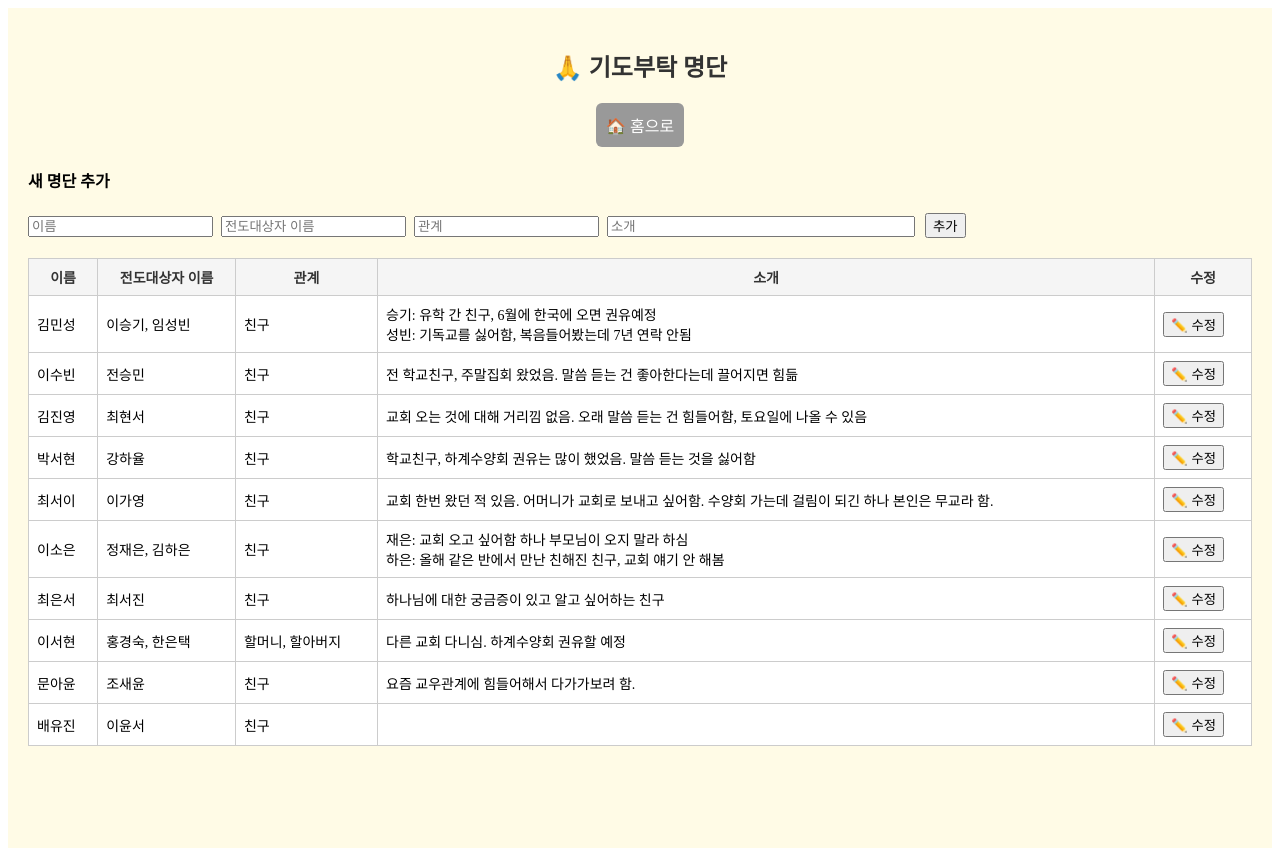
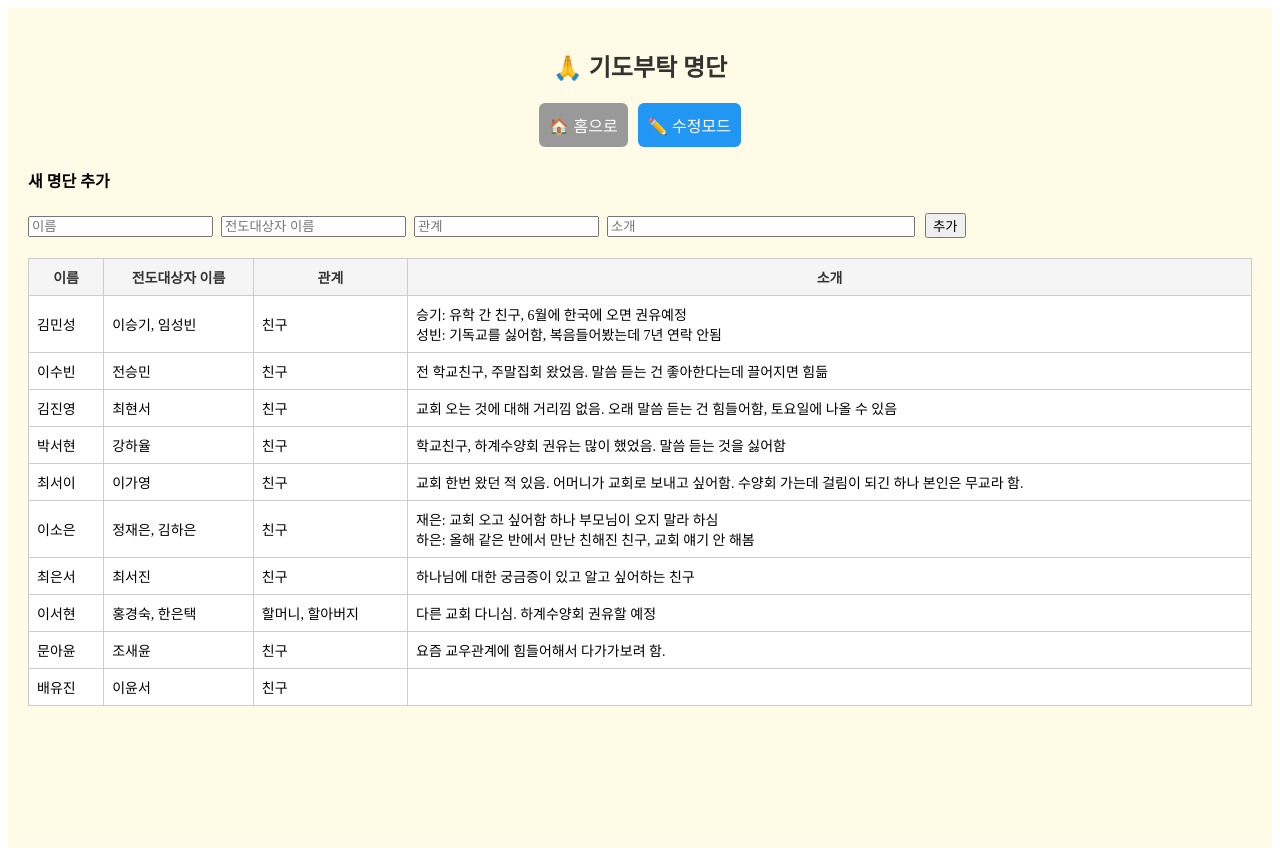
Before and after one commit to jornthan/supabase-react-app, a React (Vite) app: page /pray in a window 1280 px wide. Built offline with nearby package versions, Linux system fonts and the light colour scheme.

Commit message:
기도부탁 명단 수정모드 기능 추가 및 초기 10명 복구

```diff
--- a/src/PrayList.jsx
+++ b/src/PrayList.jsx
@@ -1,9 +1,12 @@
+
 import { useState } from 'react'
 import { useNavigate } from 'react-router-dom'
 
 export default function PrayList() {
   const navigate = useNavigate()
-
+  const [editMode, setEditMode] = useState(false)
+  const [editingIndex, setEditingIndex] = useState(null)
+  const [editingEntry, setEditingEntry] = useState({})
   const [entries, setEntries] = useState([
     { name: "김민성", target: "이승기, 임성빈", relation: "친구", note: "승기: 유학 간 친구, 6월에 한국에 오면 권유예정\n성빈: 기독교를 싫어함, 복음들어봤는데 7년 연락 안됨" },
     { name: "이수빈", target: "전승민", relation: "친구", note: "전 학교친구, 주말집회 왔었음. 말씀 듣는 건 좋아한다는데 끌어지면 힘듦" },
@@ -16,10 +19,7 @@ export default function PrayList() {
     { name: "문아윤", target: "조새윤", relation: "친구", note: "요즘 교우관계에 힘들어해서 다가가보려 함." },
     { name: "배유진", target: "이윤서", relation: "친구", note: "" }
   ])
-
   const [newEntry, setNewEntry] = useState({ name: '', target: '', relation: '', note: '' })
-  const [editingIndex, setEditingIndex] = useState(null)
-  const [editingEntry, setEditingEntry] = useState({ name: '', target: '', relation: '', note: '' })
 
   const handleNewChange = e => {
     const { name, value } = e.target
@@ -59,9 +59,15 @@ export default function PrayList() {
       <div style={{ textAlign: 'center', marginBottom: 20 }}>
         <button onClick={() => navigate('/')} style={{
           padding: 10, fontSize: 16, borderRadius: 6,
-          background: '#999', color: '#fff', border: 'none'
+          background: '#999', color: '#fff', border: 'none', marginRight: 10
         }}>
           🏠 홈으로
+        </button>
+        <button onClick={() => setEditMode(prev => !prev)} style={{
+          padding: 10, fontSize: 16, borderRadius: 6,
+          background: editMode ? '#f44336' : '#2196f3', color: '#fff', border: 'none'
+        }}>
+          {editMode ? '수정모드 끄기' : '✏️ 수정모드'}
         </button>
       </div>
 
@@ -88,7 +94,7 @@ export default function PrayList() {
               <th style={{ border: '1px solid #ccc', padding: 8 }}>전도대상자 이름</th>
               <th style={{ border: '1px solid #ccc', padding: 8 }}>관계</th>
               <th style={{ border: '1px solid #ccc', padding: 8 }}>소개</th>
-              <th style={{ border: '1px solid #ccc', padding: 8 }}>수정</th>
+              {editMode && <th style={{ border: '1px solid #ccc', padding: 8 }}>수정</th>}
             </tr>
           </thead>
           <tbody>
@@ -108,9 +114,11 @@ export default function PrayList() {
                     <td style={{ border: '1px solid #ccc', padding: 8 }}>{row.target}</td>
                     <td style={{ border: '1px solid #ccc', padding: 8 }}>{row.relation}</td>
                     <td style={{ border: '1px solid #ccc', padding: 8, whiteSpace: 'pre-line' }}>{row.note}</td>
-                    <td style={{ border: '1px solid #ccc', padding: 8 }}>
-                      <button onClick={() => startEdit(idx)}>✏️ 수정</button>
-                    </td>
+                    {editMode && (
+                      <td style={{ border: '1px solid #ccc', padding: 8 }}>
+                        <button onClick={() => startEdit(idx)}>✏️ 수정</button>
+                      </td>
+                    )}
                   </>
                 )}
               </tr>
```
